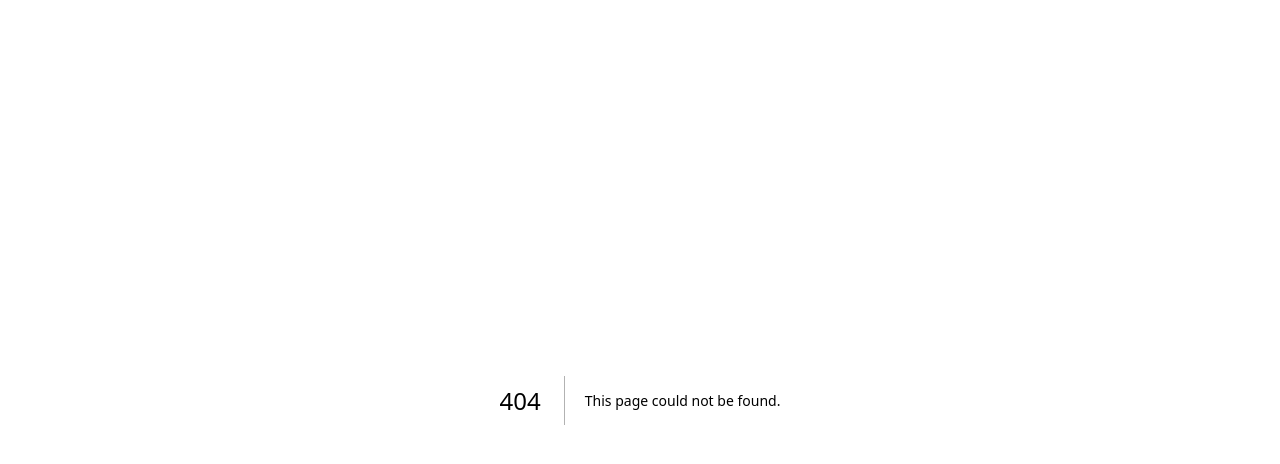
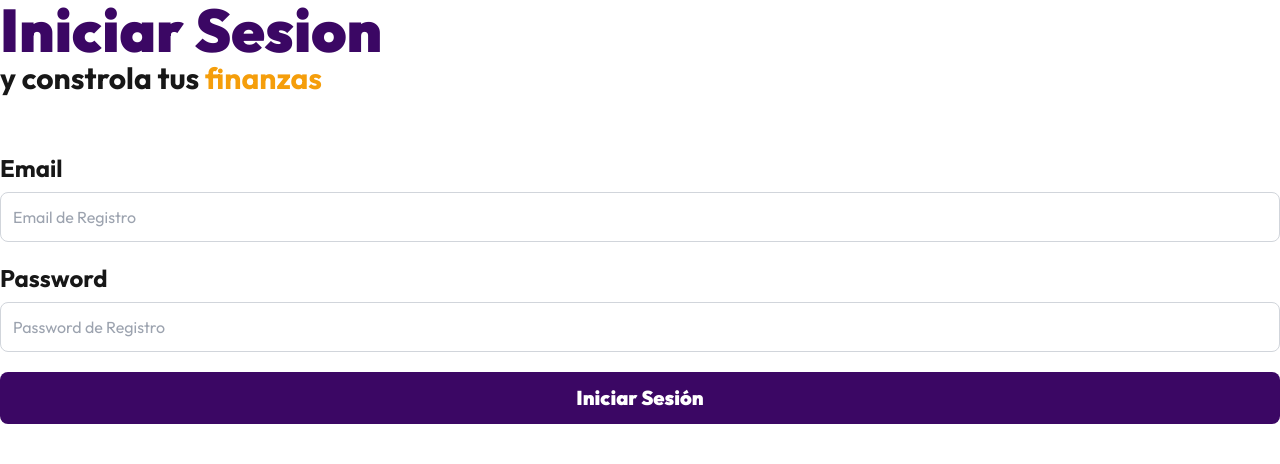
Before and after one commit to zahit18/next-cashTracker, a Next.js app: page /auth/login in a window 1280 px wide. Before the commit this address had no page. Shown: the top 464 px of the page. Built offline with nearby package versions, Linux system fonts and the light colour scheme.

Commit message:
Add Login Page

```diff
--- /dev/null
+++ b/app/auth/login/page.tsx
@@ -0,0 +1,19 @@
+import LoginForm from "@/app/components/auth/LoginForm"
+import type { Metadata } from "next"
+
+export const metadata: Metadata = {
+    title: "CashTracker - Inicar Sesion",
+    description: "CashTracker - Inicar Sesion"
+}
+
+export default function LoginPage() {
+    return (
+        <>
+            <h1 className="font-black text-6xl text-purple-950">Iniciar Sesion</h1>
+            <p className="text-3xl font-bold">y constrola tus <span className="text-amber-500">finanzas</span> </p>
+
+            <LoginForm />
+
+        </>
+    )
+}
--- /dev/null
+++ b/app/components/auth/LoginForm.tsx
@@ -0,0 +1,46 @@
+"use client"
+
+export default function LoginForm() {
+
+    return (
+        <>
+            <form
+                className="mt-14 space-y-5"
+                noValidate
+            >
+                <div className="flex flex-col gap-2">
+                    <label
+                        className="font-bold text-2xl"
+                    >Email</label>
+
+                    <input
+                        id="email"
+                        type="email"
+                        placeholder="Email de Registro"
+                        className="w-full border border-gray-300 p-3 rounded-lg"
+                        name="email"
+                    />
+                </div>
+
+                <div className="flex flex-col gap-2">
+                    <label
+                        className="font-bold text-2xl"
+                    >Password</label>
+
+                    <input
+                        type="password"
+                        placeholder="Password de Registro"
+                        className="w-full border border-gray-300 p-3 rounded-lg"
+                        name="password"
+                    />
+                </div>
+
+                <input
+                    type="submit"
+                    value='Iniciar Sesión'
+                    className="bg-purple-950 hover:bg-purple-800 w-full p-3 rounded-lg text-white font-black  text-xl cursor-pointer"
+                />
+            </form>
+        </>
+    )
+}
```
